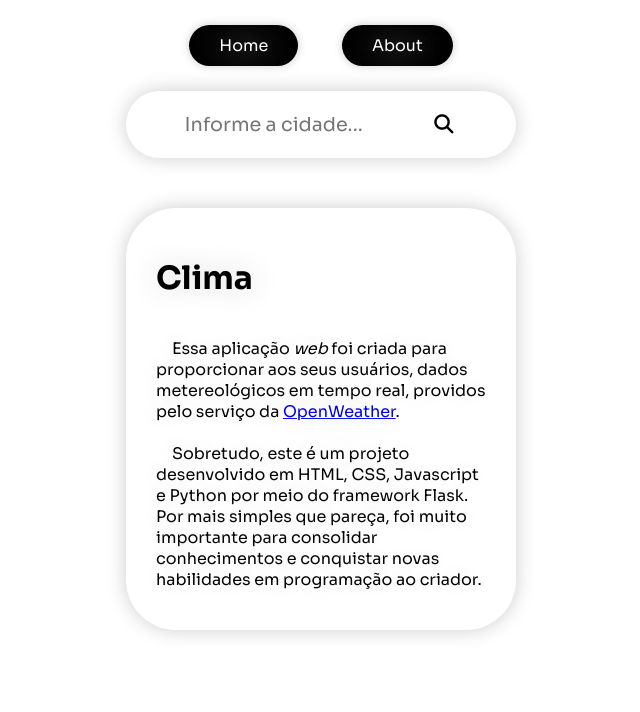
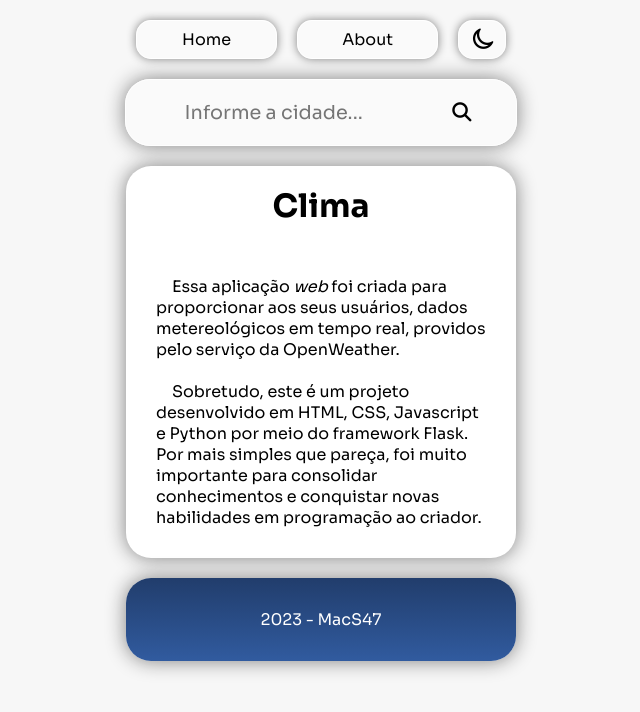
Before and after one commit to MacS47/ClimaFlask, a Flask app: page /about in a window 1280 px wide. Shown: the top 712 px of the page, without its empty margins (319-959 px from the left). Run offline with Flask 2, Linux system fonts and the light colour scheme; some libraries are stand-ins or nearby versions.

Commit message:
Add new configs to change to dark theme

```diff
--- a/app.py
+++ b/app.py
@@ -135,4 +135,4 @@ def weather_city(parameter):
 
 
 if __name__ == '__main__':
-    app.run(debug=True)
+    app.run(debug=True, host='0.0.0.0')
--- a/static/css/style.css
+++ b/static/css/style.css
@@ -1,69 +1,91 @@
 /* Elementos HTML */
-html{
+html {
     font-family: 'Sora', sans-serif;
-    text-shadow: 0px 0px 30px #cdcdcd;
 }
-h3{
+body {
+    background-color: #f7f7f7;
+    margin: 0;
+}
+h3 {
     margin: 0px;
 }
-table{
+table {
     font-size: small;
     margin: auto;
     white-space: nowrap;
     padding: 15px 0px 10px 0px;
 }
-td{
+td {
     padding: 10px;
     text-align: justify;
 }
-
 /* Classes alinhamento */
-.center-text{
+.center-text {
     text-align: center;
     margin: auto;
 }
 
 /* Classes gerais */
-.menu-container{
+.menu-container {
+    display: flex;
     margin: auto;
     margin-top: 20px;
     max-width: 390px;
     min-width: 330px;
-    padding: 15px 0px;
     transition: 0.2s;
 }
-.home-button, .about-button{
-    background-color: #000000;
-    border-radius: 50px;
-    box-shadow: 0px 0px 10px #cdcdcd;
-    color: #ffffff;
-    margin: auto;
-    margin: 20px;
-    padding: 10px 30px;
+.home-button,
+.about-button,
+.theme-button {
+    background-color: #ffffff60;
+    border-radius: 15px;
+    box-shadow: 0px 0px 10px #818181;
+    color: #000;
+    margin-left: 10px;
+    margin-right: 10px;
+    padding: 8px 30px;
+    transition: 0.4s;
     text-decoration: none;
-    transition: 0.4s;
+    width: 25%;
 }
-.home-button:hover, .about-button:hover{
-    box-shadow: 2px 0px 20px #9e9d9d;
+.theme-button {
+    border-style: none;
+    font-size: 16px;
+    padding: 0px;
+    text-align: center;
+    width: 15%;
 }
-.search-box-container{
-    border-radius: 50px;
-    box-shadow: inset 2px -2px 10px #cdcdcd;
-    box-shadow: 0px 0px 20px #cdcdcd;
+.home-button:hover,
+.about-button:hover,
+.theme-button:hover {
+    box-shadow: 2px 0px 20px #818181;
+}
+
+#theme-button-icon {
+    font-size: x-large;
+    transform: rotate(-25deg);
+}
+
+.search-box-container {
+    background-color: #ffffff60;
+    border-radius: 25px;
+    box-shadow: 0px 0px 20px #818181;
     margin: auto;
     margin-top: 20px;
-    margin-bottom: 50px;
     max-width: 390px;
     min-width: 330px;
-    padding: 20px 0px;
 }
-.search-box{
+
+.search-box {
+    background-color: transparent;
     border: hidden;
     display: inline-block;
     font-family: 'Sora', sans-serif;
     font-size: larger;
+    padding: 20px;
 }
-.search-box-button{
+
+.search-box-button {
     border: hidden;
     background-color: transparent;
     display: inline-block;
@@ -71,19 +93,24 @@ td{
     padding-left: 10px;
     text-align: right;
 }
-.refresh-button-container{
+
+.refresh-button-container {
     text-align: right;
     padding: 10px 30px 0px 0px;
 }
-.refresh-data-button{
+
+.refresh-data-button {
     background: transparent;
     border: hidden;
     color: #ffffff;
 }
-.main{
-    background:linear-gradient(#0272af 50%,#0083c97e 100%);
-    border-radius: 50px;
-    box-shadow: 0px 0px 30px #032233;
+
+.main {
+    background: linear-gradient(#0272af 50%, #0083c97e 100%);
+    background: linear-gradient(#315b9f 50%, #0083c97e 100%);
+    border-radius: 25px;
+    box-shadow: 0px 0px 30px #818181;
+    text-shadow: 0px 0px 10px #ffffff7c;
     color: #ffffff;
     margin: auto;
     margin-top: 25px;
@@ -92,19 +119,22 @@ td{
     padding: 20px 0px;
     transition: 1s;
 }
-.temperature{
+
+.temperature {
     display: inline-flex;
 }
-.temperature-value{
+
+.temperature-value {
     font-size: 60px;
     margin: auto;
     padding: auto;
 }
-.toggle-temperature-metrics{
-    background:#0081C9;
+
+.toggle-temperature-metrics {
+    background: #0081C9;
     border: 2px solid #ffffff;
     border-radius: 50%;
-    box-shadow: 0px 0px 10px #cdcdcd;
+    box-shadow: 0px 0px 10px #818181;
     color: #ffffff;
     font-family: 'Sora', sans-serif;
     height: 30px;
@@ -112,60 +142,116 @@ td{
     transition: 0.4s;
     width: 30px;
 }
-.last-update{
+
+.last-update {
     margin: 10px 0px 0px 0px;
 }
-.showtable-button-container{
+
+.showtable-button-container {
     text-align: right;
     padding: 0px 30px 0px 0px;
 }
-.show-data-button{
+
+.show-data-button {
     background: transparent;
     border: hidden;
     color: #ffffff;
 }
+
 /* Estatísticas */
-.weather-statistics{
+.weather-statistics {
     height: 0px;
     transition: height 0.4s
 }
-.weather-statistics.show{
+
+.weather-statistics.show {
     height: 222px;
 }
-.weather-statistics-table{
+
+.weather-statistics-table {
     display: none;
 }
 
 /* About */
-.about-container{
-    border-radius: 50px;
-    box-shadow: 0px 0px 20px #cdcdcd;
+.about-container {
+    background-color: #ffffff;
+    border-radius: 25px;
+    box-shadow: 0px 0px 20px #818181;
+    color: #000000;
     margin: auto;
+    margin-top: 20px;
     max-width: 390px;
     min-width: 330px;
+    padding-top: 20px;
+}
+.about-container-title {
+    text-align: center;
+}
+.about-container-paragraph {
+    margin-top: 20px;
+    padding: 30px;
     text-align: left;
 }
-.about-container-title{
-    padding: 50px 30px 30px 30px;
-}
-.about-container-paragraph{
-    padding: 10px 30px 40px 30px;
+.about-container-paragraph a,
+.about-container-paragraph a:active,
+.about-container-paragraph a:visited,
+.about-container-paragraph a:hover{
+    color: #000000;
+    text-decoration: none;
 }
 .about-title,
-.about-paragraph{
-    margin: 0px;
+.about-paragraph {
+    margin: 0;
 }
-#wind-deg{
+
+.footer-container {
+    background: linear-gradient(#213d6c 0%, #315b9f 100%);
+    box-shadow: 0px 0px 20px #818181;
+    border-style: none;
+    border-radius: 25px;
+    color: #ffffff;
+    margin: auto;
+    margin-top: 20px;
+    text-align: center;
+    max-width: 390px;
+    min-width: 330px;
+    padding: 15px 0px;
+}
+.footer-container a,
+.footer-container a:visited,
+.footer-container a:hover,
+.footer-container a:active {
+    color: #ffffff;
+    text-decoration: none;
+}
+
+
+#wind-deg {
     display: none;
 }
 
 
 /* Classes Hover */
-.search-box:focus{
+.search-box:focus {
     outline: none;
 }
-.toggle-temperature-metrics:hover{
-    background:#0272af;
+
+.toggle-temperature-metrics:hover {
+    background: #0272af;
     box-shadow: 0px 0px 20px #cdcdcd;
     opacity: 100%;
 }
+.bd-white{
+    border: 1px solid #ffffff;
+}
+.bd-warm{
+    border: 1px solid #e2d9b9;
+}
+.color-warm{
+    color: #e2d9b9;
+}
+
+/* .dark-theme{
+    border: 1px solid #e2d9b9;
+    color: #e2d9b9;
+} */
--- a/static/js/index.js
+++ b/static/js/index.js
@@ -1,9 +1,4 @@
-function updateTime(){
-    date = new Date();
-    currentTime = date.toLocaleTimeString( [], {hour: "2-digit", minute: "2-digit"} );
-    currentTimeElementList = document.getElementsByClassName("current-time")
-    currentTimeElementList[0].innerHTML = currentTime;
-}
+
 function celsiusToFahrenheit(cel_degrees) {
     fah_degrees = cel_degrees * (9 / 5) + 32;
     return fah_degrees;
@@ -12,7 +7,126 @@ function fahrenheitToCelsius(fah_degrees) {
     cel_degrees = (fah_degrees - 32) * (5 / 9);
     return cel_degrees;
 }
+function changeTheme() {
 
+    let theme = document.getElementById("theme-button");
+    let icon_theme = document.getElementById("theme-button-icon");
+    let body_color = document.getElementsByTagName("body");
+
+    let toggleThemeFlag = false;
+    let bd_white_elements = document.getElementsByClassName("bd-white");
+
+    if (theme){
+
+        theme.onclick = function() {
+            if (toggleThemeFlag == false) {
+
+                icon_theme.classList.remove("fa-moon");
+                icon_theme.classList.add("fa-sun");
+
+                toggleThemeFlag = true;
+                body_color[0].style["background"] = "#121212";
+
+
+                for (i = 0; i < bd_white_elements.length; i++) {
+                    bd_white_elements[i].classList.add("bd-warm");
+                    bd_white_elements[i].classList.add("color-warm");
+                }
+            } else {
+
+                icon_theme.classList.remove("fa-sun");
+                icon_theme.classList.add("fa-moon");
+
+                toggleThemeFlag = false;
+                body_color[0].style["background"] = "#f7f7f7";
+
+                for (i = 0; i < bd_white_elements.length; i++) {
+                    bd_white_elements[i].classList.remove("bd-warm");
+                    bd_white_elements[i].classList.remove("color-warm");
+                }
+            }
+        }
+    }
+}
+function mainCardSpawn(){
+
+    const toggle_metrics = document.getElementById("toggle-metrics");
+    const refresh_data = document.getElementById("refresh-data-button");
+    const show_data = document.getElementById("show-data-button");
+    const main = document.getElementById("main");
+
+    if (main){
+
+        if (toggle_metrics) {
+            toggle_metrics.onclick = function () {
+
+                current_metric = document.getElementsByClassName("current-temperature-metrics")[0].innerHTML;
+
+                if (current_metric == "C") {
+                    document.getElementsByClassName("current-temperature-metrics")[0].innerHTML = "F";
+                    document.getElementsByClassName("toggle-temperature-metrics")[0].innerHTML = "C";
+                    temp = document.getElementsByClassName("temp");
+
+                    for (i = 0; i < temp.length; i++) {
+                        celsius = Number(temp[i].innerHTML);
+                        temp[i].innerHTML = Math.round(celsiusToFahrenheit(celsius));
+                    }
+                    current_metric = "F";
+                } else {
+                    document.getElementsByClassName("current-temperature-metrics")[0].innerHTML = "C";
+                    document.getElementsByClassName("toggle-temperature-metrics")[0].innerHTML = "F";
+                    temp = document.getElementsByClassName("temp");
+
+                    for (i = 0; i < temp.length; i++) {
+                        fahrenheit = Number(temp[i].innerHTML);
+                        temp[i].innerHTML = Math.round(fahrenheitToCelsius(fahrenheit));
+                    }
+                    current_metric = "C";
+                }
+            }
+        }
+        if (show_data) {
+            show_data.onclick = function() {
+                statistics_container =
+                    document.getElementsByClassName("weather-statistics");
+
+                statistics_table = document.getElementsByClassName(
+                    "weather-statistics-table"
+                );
+
+                button = document.getElementById("show-data-button-i");
+                button_class = button.className;
+
+                if (button_class == "fa-solid fa-chevron-down") {
+                    button.className = "fa-solid fa-chevron-up";
+                    statistics_container[0].classList.add("show");
+                    setTimeout(function () {
+                        statistics_table[0].style.display = "initial";
+                    }, 300);
+                } else {
+                    button.className = "fa-solid fa-chevron-down";
+                    statistics_table[0].style.display = "none";
+                    setTimeout(function () {
+                        statistics_container[0].classList.remove("show");
+                    }, 100);
+                }
+            }
+        }
+        if (refresh_data){
+            refresh_data.onclick = function() {
+                window.location.reload(true);
+            }
+        }
+
+        function updateTime() {
+            date = new Date();
+            currentTime = date.toLocaleTimeString([], {
+                hour: "2-digit",
+                minute: "2-digit",
+            });
+            currentTimeElementList = document.getElementsByClassName("current-time");
+            currentTimeElementList[0].innerHTML = currentTime;
+        }
         function setMainColor() {
             date = new Date();
             hour = date.getHours();
@@ -23,81 +137,18 @@ function setMainColor() {
                 main[0].style["background"] = bg;
             }
         }
-function setWindDegrees(){
+        function setWindDegrees() {
             icon_rot = document.getElementById("icon-rot");
             wind_deg = Number(document.getElementById("wind-deg").innerHTML);
-
             wind = wind_deg + 135 + "deg";
-
             icon_rot.style["rotate"] = wind;
         }
-
-function toFahrenheit(){
-
-    current_metric = document.getElementsByClassName("current-temperature-metrics")[0].innerHTML;
-
-    if (current_metric == "C" ){
-
-        document.getElementsByClassName("current-temperature-metrics")[0].innerHTML = "F";
-        document.getElementsByClassName("toggle-temperature-metrics")[0].innerHTML = "C";
-        temp = document.getElementsByClassName("temp")
-
-        for(i = 0; i < temp.length; i++){
-            celsius = Number(temp[i].innerHTML);
-            temp[i].innerHTML = Math.round( celsiusToFahrenheit( celsius ) );
-        }
-        current_metric = "F";
-    }else{
-
-        document.getElementsByClassName("current-temperature-metrics")[0].innerHTML = "C";
-        document.getElementsByClassName("toggle-temperature-metrics")[0].innerHTML = "F";
-        temp = document.getElementsByClassName("temp")
-
-        for(i = 0; i < temp.length; i++){
-            fahrenheit = Number(temp[i].innerHTML);
-            temp[i].innerHTML = Math.round( fahrenheitToCelsius( fahrenheit ) );
-        }
-        current_metric = "C";
-
-    }
-}
-function toShowStatistics(){
-    statistics_container = document.getElementsByClassName("weather-statistics");
-
-    statistics_table = document.getElementsByClassName("weather-statistics-table");
-
-    button = document.getElementById("show-data-button-i");
-    button_class = button.className;
-
-    if (button_class == "fa-solid fa-chevron-down"){
-        button.className = "fa-solid fa-chevron-up";
-        statistics_container[0].classList.add('show');
-        setTimeout(
-            function(){
-                statistics_table[0].style.display = 'initial';
-            }
-            ,300);
-    }
-    else{
-        button.className = "fa-solid fa-chevron-down";
-        statistics_table[0].style.display = 'none'
-        setTimeout(
-            function(){
-                statistics_container[0].classList.remove('show');
-            }
-        ,100);
-    }
-}
-function toRefresh(){
-    window.location.reload(true);
-}
-
-document.getElementById("toggle-metrics").onclick = toFahrenheit;
-
-document.getElementById("refresh-data-button").onclick = toRefresh;
-
-document.getElementById("show-data-button").onclick = toShowStatistics;
 
         updateTime();
         setMainColor();
         setWindDegrees();
+    }
+}
+
+changeTheme();
+mainCardSpawn();
--- a/templates/html/card.html
+++ b/templates/html/card.html
@@ -54,6 +54,4 @@
     </div>
 </div>
 
-
-<script src="{{url_for('static', filename = './js/index.js')}}"></script>
 {% endblock %}
--- a/templates/html/index.html
+++ b/templates/html/index.html
@@ -4,6 +4,11 @@
         <meta charset="UTF-8" />
         <meta http-equiv="X-UA-Compatible" content="IE=edge" />
         <meta name="viewport" content="width=device-width, initial-scale=1.0" />
+        <link
+            rel="shortcut icon"
+            href="{{url_for('static',filename='./images/favicon.png')}}"
+            type="image/x-icon"
+        />
         <link
             rel="stylesheet"
             href="{{url_for('static',filename='./css/style.css')}}"
@@ -23,18 +28,30 @@
     </head>
     <body>
         <div class="menu-container center-text">
-            <a class="home-button menu-button" title="Ir para Home" href="home"
+            <a
+                class="home-button menu-button bd-white"
+                title="Ir para Home"
+                href="home"
                 >Home</a
             >
             <a
-                class="about-button menu-button"
+                class="about-button menu-button bd-white"
                 title="Ir para Sobre"
                 href="about"
                 >About</a
             >
+            <button
+                class="theme-button menu-button bd-white"
+                title="Alterar tema"
+                type="button"
+                onclick="toggleTheme();"
+                id="theme-button"
+            >
+            <i id="theme-button-icon" class="fa-regular fa-moon"></i>
+            </button>
         </div>
 
-        <div class="search-box-container center-text">
+        <div class="search-box-container center-text bd-white">
             <form class="search-box-form" action="/" method="POST">
                 <input
                     class="search-box"
@@ -54,5 +71,9 @@
         </div>
 
         {% block content %} {% endblock %}
+        <div class="footer-container">
+            <p>2023 - <a href="https://github.com/MacS47">MacS47</a></p>
+        </div>
+        <script src="{{url_for('static', filename = './js/index.js')}}"></script>
     </body>
 </html>
```
Also changed, not shown: README.md, static/images/favicon.png (added). Lines whose indentation alone changed are shown as unchanged.
